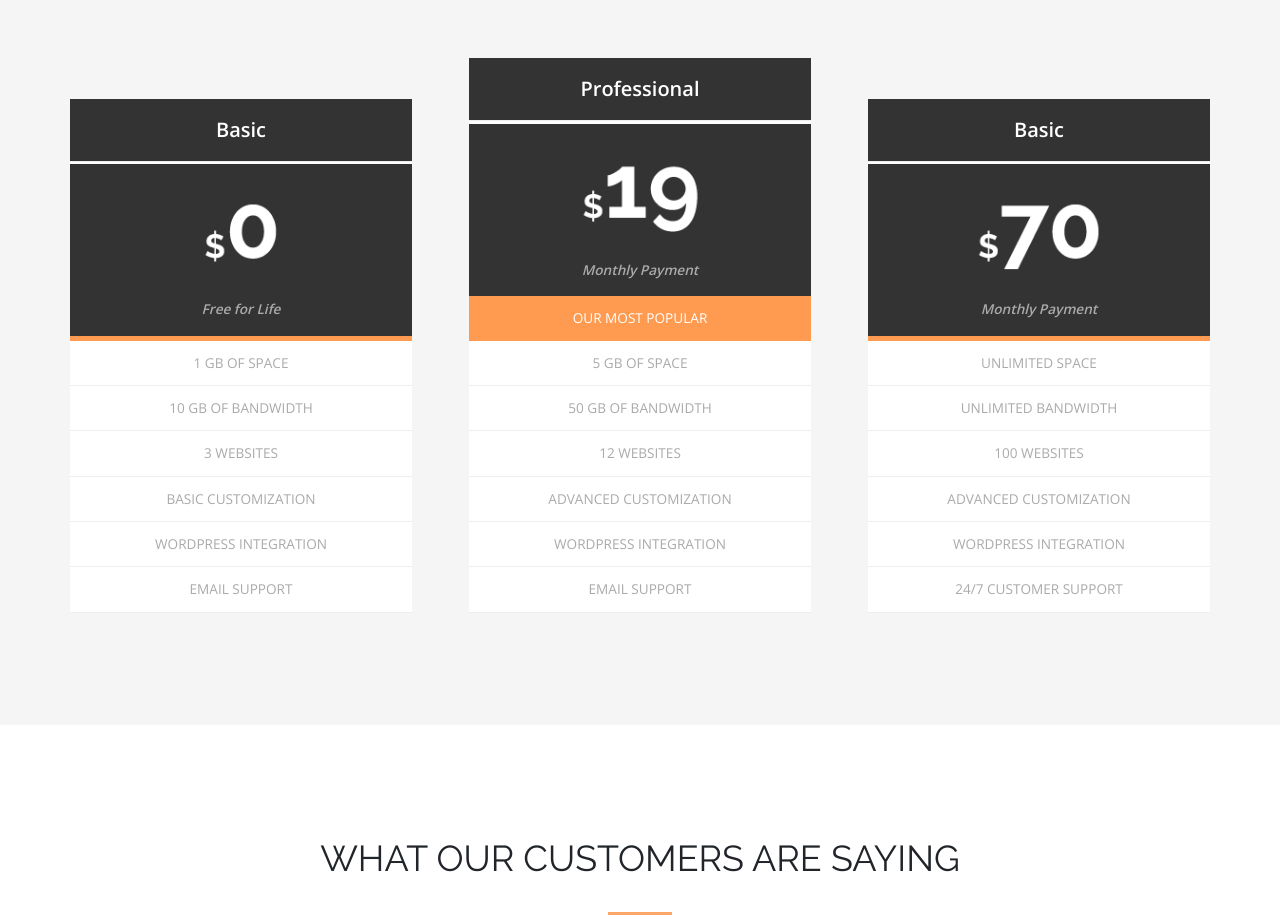
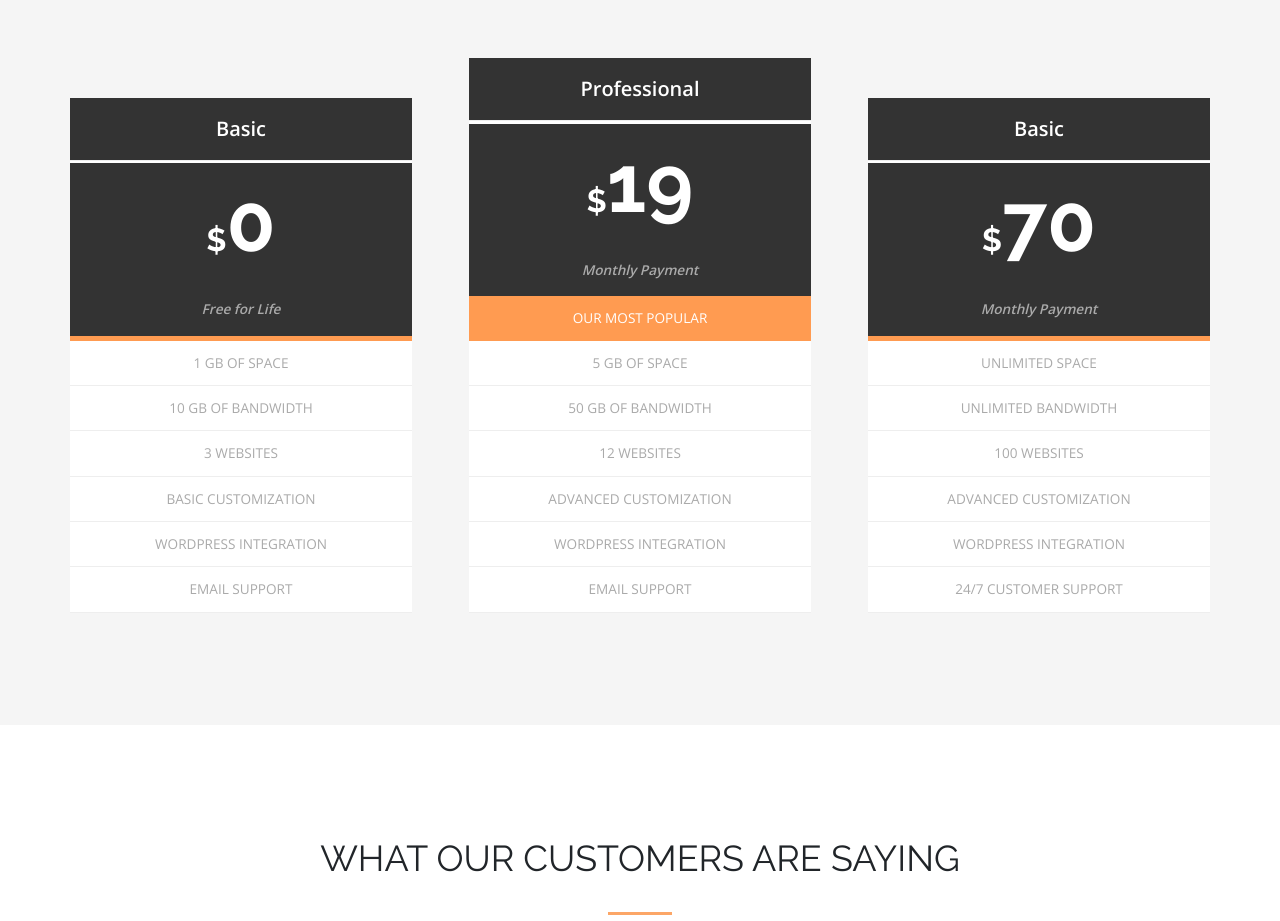
Before and after one commit to kawsarahmed-012/Axit, a plain HTML site: page index.html in a window 1280 px wide. Shown: the part 3520-4441 px from the top of the page. Drawn offline with nearby package versions, Linux system fonts and the light colour scheme.

Commit message:
Add files via upload

```diff
--- a/css/style.css
+++ b/css/style.css
@@ -378,7 +378,15 @@ nav li a {
 }
 .pricing .col-md-4 p:nth-child(2) {
   background-color: #333333;
+  font-family: 'Raleway', sans-serif;
+  font-size: 2rem;
+  font-weight: bold;
   border: none;
+  color: white;
+  padding-block: 0 !important;
+}
+.pricing .col-md-4 p:nth-child(2) span {
+  font-size: 5rem;
 }
 .pricing .col-md-4 p:nth-child(3) {
   text-transform: initial;
--- a/index.html
+++ b/index.html
@@ -121,6 +121,7 @@
     </div>
     <!-- Tab section ends here -->
     <!-- Sublist section Starts here -->
+    <!-- Sublist 1st part -->
     <div class="sublist-1">
       <div class="container">
         <div class="row">
@@ -150,6 +151,7 @@
         </div>
       </div>
     </div>
+    <!-- Sublist 2nd part -->
     <div class="sublist-2">
       <div class="container">
         <div class="row">
@@ -199,7 +201,7 @@
         <div class="row" id="pricing">
           <div class="col-md-4">
             <p>Basic</p>
-            <p><img src="./img/slot1.png" class="img-fluid" alt=""></p>
+            <p>$<span>0</span></p>
             <p><i>Free for Life</i></p>
             <p></p>
             <p>1 gb of space</p>
@@ -211,7 +213,7 @@
           </div>
           <div class="col-md-4">
             <p>Professional</p>
-            <p><img src="./img/slot2.png" class="img-fluid" alt=""></p>
+            <p>$<span>19</span></p>
             <p><i>Monthly Payment</i></p>
             <p>Our most popular</p>
             <p>5 gb of space</p>
@@ -223,7 +225,7 @@
           </div>
           <div class="col-md-4">
             <p>Basic</p>
-            <p><img src="./img/slot3.png" class="img-fluid" alt=""></p>
+            <p>$<span>70</span></p>
             <p><i>Monthly Payment</i></p>
             <p></p>
             <p>unlimited space</p>
@@ -318,8 +320,11 @@
     <button onclick="scrolltop()" id="topbtn"><i class="fas fa-chevron-up"></i></button>
     <!-- Bootstrap javscript link -->
     <script src="./js/bootstrap.bundle.js"></script>
-    <!-- top button working -->
+    <!-- Custom Javascript -->
     <script>
+      ////////////////////////////////////////////////////////////////////////////////
+      //Top Button
+      ////////////////////////////////////////////////////////////////////////////////
       // getting "top" button id
       var topbtn = document.getElementById("topbtn");
       // Defining when to show or hide the button
@@ -337,7 +342,9 @@
         document.documentElement.scrollTop = 0; // For all browsers without safari
         document.body.scrollTop = 0; // Only for safari
       }
+      ////////////////////////////////////////////////////////////////////////////////
       // Tabbing
+      ////////////////////////////////////////////////////////////////////////////////
       function opentab(evt, tabno) {
         var i, tabcontent, tablinks;
         tabcontent = document.getElementsByClassName("tabcontent");
```
